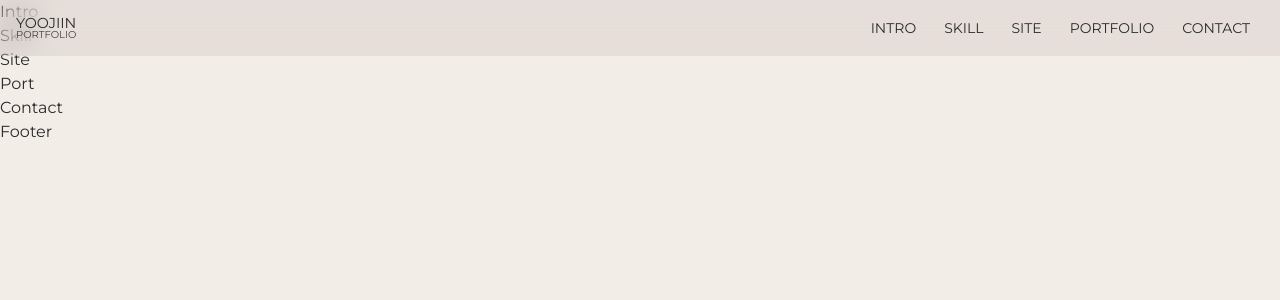
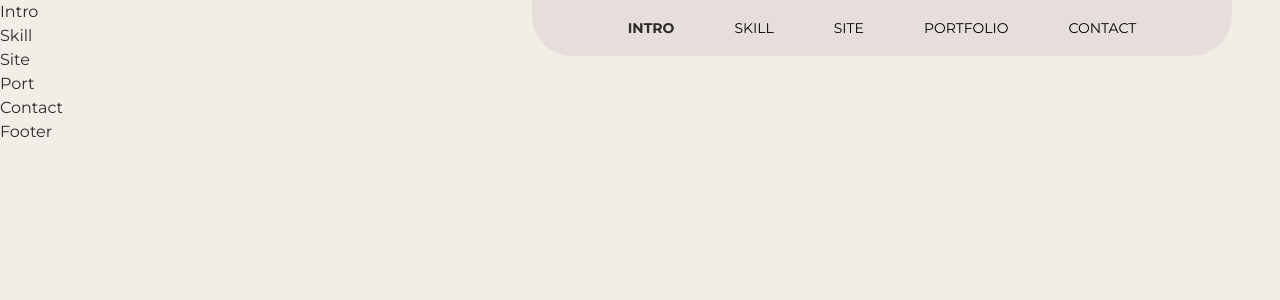
Before and after one commit to Yoo-Ha-young/portfolio, a React (Create React App) app: page / in a window 1280 px wide. Shown: the top 300 px of the page. Built offline with nearby package versions, Linux system fonts and the light colour scheme; a small style sheet from the web is missing; a web font is replaced by a local one.

Commit message:
헤더 디자인 수정

```diff
--- a/src/App.js
+++ b/src/App.js
@@ -2,14 +2,20 @@ import React from "react";
 import { BrowserRouter, Route, Routes } from "react-router-dom";
 import HomeView from "./views/HomeView.jsx";
 import AboutView from "./views/AboutView.jsx";
-
+import Header from "./components/Header.jsx";
+import Skip from "./components/Skip.jsx";
 
 const App = () => {
     return (
         <BrowserRouter>
+            <Skip />
+            <Header />
             <Routes>
                 <Route path="/" element={<HomeView />} />
                 <Route path="/about" element={<AboutView />} />
+                <Route path="/skills" element={<HomeView />} />
+                <Route path="/project" element={<HomeView />} />
+                <Route path="/contact" element={<HomeView />} />
             </Routes>
         </BrowserRouter>
     );
--- a/src/assets/scss/section/_header.scss
+++ b/src/assets/scss/section/_header.scss
@@ -2,28 +2,79 @@
     @include position-fixed;
     z-index: 10000;
 }
+
 .header__inner {
-    @include flex-between;
+    display: flex;
+    justify-content: space-between;
+    align-items: center;
     background-color: rgba(116, 99, 99, 0.1);
     backdrop-filter: blur(15px);
     padding: 1rem;
+    width: 700px;
+    margin-left: auto;
+    margin-right: 3rem;
+    border-radius: 0 0 40px 40px;
 
-    .header__logo {
-        font-size: 0.9rem;
-        text-align: center;
-        text-transform: uppercase;
-        line-height: 1;
-
-        em {
-            font-size: 10px;
-            display: block;
-            color: var(--black200);
-        }
+    @media (max-width: 800px) {
+        background-color: transparent;
+        backdrop-filter: none;
+        width: 100%;
+        margin: 0;
+        padding: 1rem;
+        border-radius: 0;
     }
 
     .header__nav {
+        flex: 1;
+        display: flex;
+        justify-content: center;
 
-        @media (max-width: 800px){
+        ul {
+            display: flex;
+            gap: 2rem;
+            margin: 0;
+            padding: 0;
+            list-style: none;
+
+            li {
+                a {
+                    text-transform: uppercase;
+                    font-size: 14px;
+                    padding: 14px;
+                    position: relative;
+                    color: var(--black);
+                    transition: all 0.3s;
+
+                    &:hover {
+                        color: var(--primary-color);
+                        font-weight: bold;
+                    }
+
+                    &.active {
+                        color: var(--primary-color);
+                        font-weight: bold;
+                    }
+
+                    &::before {
+                        content: '';
+                        width: calc(100% - 28px);
+                        height: 1px;
+                        background-color: var(--black);
+                        position: absolute;
+                        left: 14px;
+                        bottom: 10px;
+                        transform: scaleX(0);
+                        transition: all 0.3s;
+                    }
+                    &:hover::before {
+                        transform: scaleX(1);
+                        background-color: var(--primary-color);
+                    }
+                }
+            }
+        }
+
+        @media (max-width: 800px) {
             display: none;
 
             &.show {
@@ -32,55 +83,40 @@
                 ul {
                     display: block;
                     position: absolute;
-                    right: 0;
-                    top: 68px;
-                    background-color: rgba(116,99,99,0.1);
+                    right: 2rem;
+                    top: 5rem;
+                    background-color: rgba(116, 99, 99, 0.1);
                     backdrop-filter: blur(15px);
                     z-index: 10000;
                     min-width: 150px;
-                    padding: 20px 0;
+                    padding: 2rem;
+                    border-radius: 0 0 40px 40px;
 
                     li {
                         display: block;
-                        text-align: right;
+                        text-align: center;
+                        margin-bottom: 1rem;
+
+                        &:last-child {
+                            margin-bottom: 0;
+                        }
 
                         a {
                             display: inline-block;
-                            padding: 10px;
+                            padding: 0.5rem 1rem;
+                            transition: all 0.3s;
+
+                            &:hover {
+                                color: var(--primary-color);
+                                font-weight: bold;
+                            }
+
+                            &.active {
+                                color: var(--primary-color);
+                                font-weight: bold;
+                            }
                         }
                     }
-                }
-            }
-            &.show + .header__nav__mobile span::before {
-                width: 20px;
-            }
-            &.show + .header__nav__mobile span::after {
-                width: 20px;
-            }
-        }
-
-        li {
-            display: inline;
-
-            a {
-                text-transform: uppercase;
-                font-size: 14px;
-                padding: 14px;
-                position: relative;
-
-                &::before {
-                    content: '';
-                    width: calc(100% - 28px);
-                    height: 1px;
-                    background-color: var(--black);
-                    position: absolute;
-                    left: 14px;
-                    bottom: 10px;
-                    transform: scaleX(0);
-                    transition: all 0.3s;
-                }
-                &:hover::before {
-                    transform: scaleX(1);
                 }
             }
         }
@@ -91,8 +127,11 @@
         width: 40px;
         height: 40px;
         cursor: pointer;
+        position: absolute;
+        right: 2.5rem;
+        top: 1.8rem;
 
-        @media (max-width: 800px){
+        @media (max-width: 800px) {
             display: block;
         }
 
@@ -103,6 +142,7 @@
             background-color: var(--black);
             margin-top: 19px;
             position: relative;
+            transition: all 0.3s;
 
             &::before {
                 content: "";
@@ -112,7 +152,7 @@
                 position: absolute;
                 right: 0;
                 top: 6px;
-                transition: width 0.3s;
+                transition: all 0.3s;
             }
             &::after {
                 content: "";
@@ -122,7 +162,20 @@
                 position: absolute;
                 left: 0;
                 bottom: 6px;
-                transition: width 0.3s;
+                transition: all 0.3s;
+            }
+        }
+
+        &.show span {
+            background-color: transparent;
+
+            &::before {
+                transform: rotate(-45deg);
+                top: 0;
+            }
+            &::after {
+                transform: rotate(45deg);
+                bottom: 0;
             }
         }
     }
--- a/src/components/Header.jsx
+++ b/src/components/Header.jsx
@@ -1,4 +1,4 @@
-import React, { useState } from "react";
+import React, { useState, useEffect } from "react";
 
 const headerNav = [
     { title: "intro", url: "#intro" },
@@ -8,44 +8,88 @@ const headerNav = [
     { title: "contact", url: "#contact" },
 ];
 
-
 const Header = () => {
-
     const [show, setShow] = useState(false);
+    const [activeMenu, setActiveMenu] = useState("intro");
 
     const toggleMenu = () => {
         setShow((prevShow) => !prevShow);
     };
 
+    const handleMenuClick = (title, url) => {
+        setActiveMenu(title);
+        setShow(false);
+
+        const element = document.querySelector(url);
+        if (element) {
+            element.scrollIntoView({ behavior: 'smooth' });
+        }
+    };
+
+    useEffect(() => {
+        const handleScroll = () => {
+            const sections = headerNav.map(nav => {
+                const element = document.querySelector(nav.url);
+                if (element) {
+                    const rect = element.getBoundingClientRect();
+                    return {
+                        title: nav.title,
+                        top: rect.top,
+                        bottom: rect.bottom
+                    };
+                }
+                return null;
+            }).filter(Boolean);
+
+            const currentSection = sections.find(section =>
+                section.top <= 100 && section.bottom >= 100
+            );
+
+            if (currentSection) {
+                setActiveMenu(currentSection.title);
+            }
+        };
+
+        window.addEventListener('scroll', handleScroll);
+        return () => window.removeEventListener('scroll', handleScroll);
+    }, []);
+
     return (
         <header id="header" role="banner">
             <div className="header__inner">
-                <div className="header__logo">
+                {/* <div className="header__logo">
                     <a href="/">YOOJIIN<em>portfolio</em></a>
-                </div>
+                </div> */}
 
                 <nav
                     className={`header__nav ${show ? "show" : ""}`}
                     role="navigation"
                     aria-label="메인 메뉴"
                 >
-
                     <ul>
                         {headerNav.map((nav, key) => (
                             <li key={key}>
-                                <a href={nav.url}>{nav.title}</a>
+                                <a
+                                    href={nav.url}
+                                    className={activeMenu === nav.title ? "active" : ""}
+                                    onClick={(e) => {
+                                        e.preventDefault();
+                                        handleMenuClick(nav.title, nav.url);
+                                    }}
+                                >
+                                    {nav.title}
+                                </a>
                             </li>
                         ))}
                     </ul>
-
                 </nav>
                 <div
-                    className="header__nav__mobile"
+                    className={`header__nav__mobile ${show ? "show" : ""}`}
                     id="headerToggle"
                     aria-controls="primary-menu"
                     aria-expanded={show ? "true" : "false"}
                     role="button"
-                    tabindex="0"
+                    tabIndex="0"
                     onClick={toggleMenu}
                 >
                     <span></span>
--- a/src/views/HomeView.jsx
+++ b/src/views/HomeView.jsx
@@ -1,6 +1,4 @@
 import React from "react";
-import Skip from "../components/Skip.jsx";
-import Header from "../components/Header.jsx";
 import Intro from "../components/Intro.jsx";
 import Skill from "../components/Skill.jsx";
 import Site from "../components/Site.jsx";
@@ -9,12 +7,9 @@ import Contact from "../components/Contact.jsx";
 import Footer from "../components/Footer.jsx";
 import Main from "../components/Main.jsx";
 
-
 const HomeView = () => {
     return (
         <div>
-            <Skip />
-            <Header />
             <Main>
                 <Intro />
                 <Skill />
```
